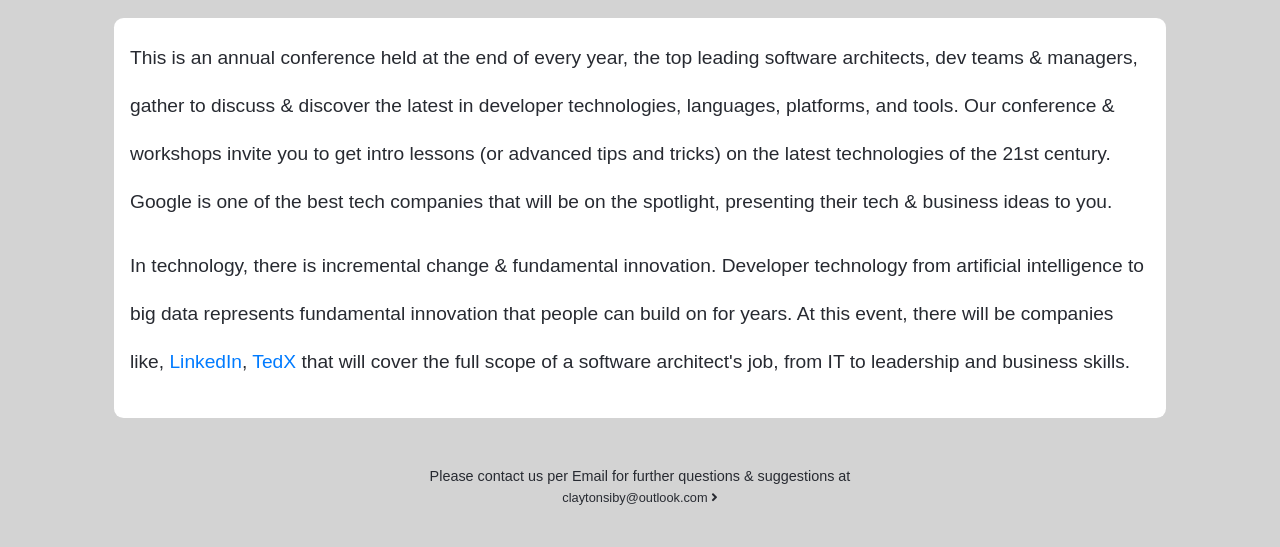
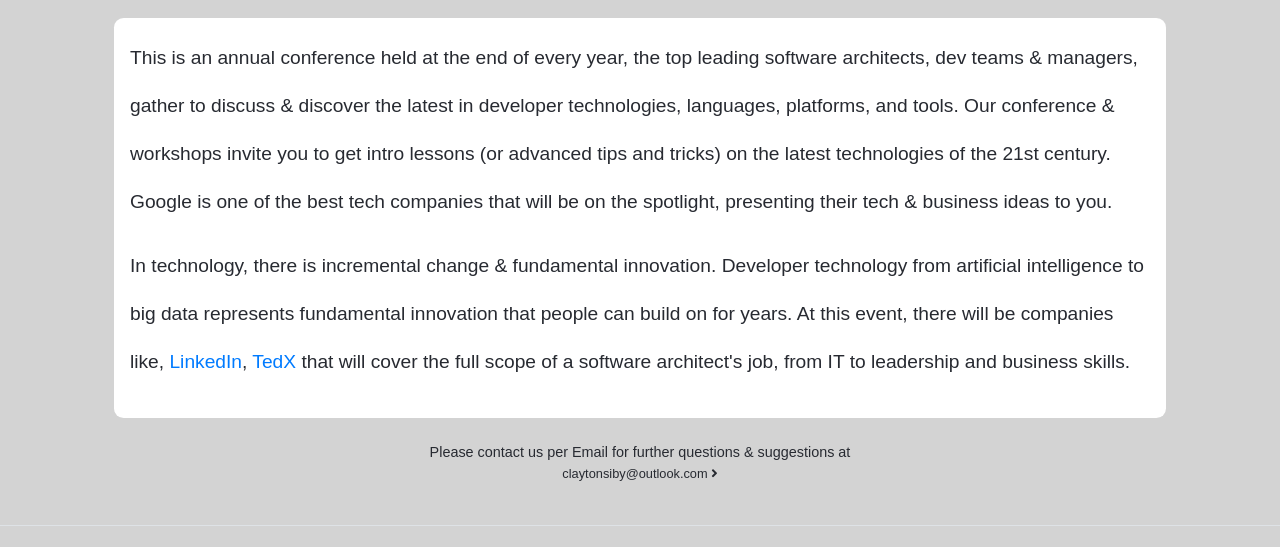
Before and after one commit to ClaytonSiby/Software-Developers-Summit, a plain HTML site: page idesign/about.html in a window 1280 px wide. Shown: the part 248-795 px from the top of the page. Drawn offline with nearby package versions, Linux system fonts and the light colour scheme.

Commit message:
update index page

```diff
--- a/idesign/about.html
+++ b/idesign/about.html
@@ -89,7 +89,7 @@
         </p>
       </div>
 
-      <div class="questions text-center mt-5">
+      <div class="questions text-center mt-4">
         <p class="more">
           Please contact us per Email for further questions & suggestions at
           <br />
```
